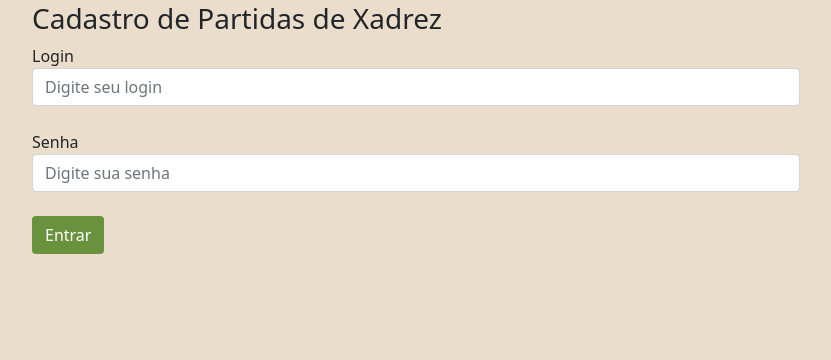
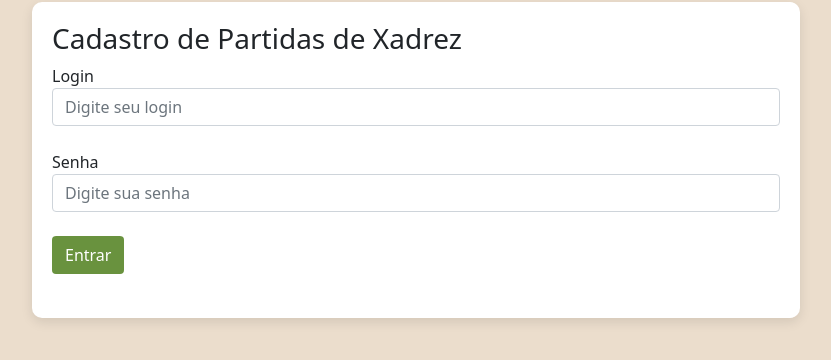
Before and after one commit to joaoazevedo23/Xadrez, a PHP site: page / in a window 1280 px wide. Shown: the part 18-378 px from the top of the page, without its empty margins (224-1055 px from the left). Run offline with PHP 8.4, Linux system fonts and the light colour scheme; data that the repository does not hold is empty; some libraries are stand-ins or nearby versions.

Commit message:
Alteração da tela Login

```diff
--- a/Cadastro_de_Xadrez/views/home.php
+++ b/Cadastro_de_Xadrez/views/home.php
@@ -25,4 +25,13 @@
             ';
         }
     ?>
+
+<style>
+    .caixa {
+        background-color: white;
+        padding: 20px;
+        border-radius: 10px;
+        box-shadow: 0px 4px 12px rgba(0, 0, 0, 0.1);
+    }
+</style>
 </div>
--- a/Cadastro_de_Xadrez/views/novoCadastro.php
+++ b/Cadastro_de_Xadrez/views/novoCadastro.php
@@ -18,7 +18,7 @@
         </div>
         <div class="mb-3">
             <label for="exampleInputText1" class="form-label">Data</label>
-            <input type="text" class="form-control" id="data_partida" name="data_partida">
+            <input type="date" class="form-control" id="data_partida" name="data_partida">
         </div>
         <!--Botão Cadastrarr-->
         <button type="submit" class="btn tint-color2" style="color: white;">Cadastrar</button>
```
